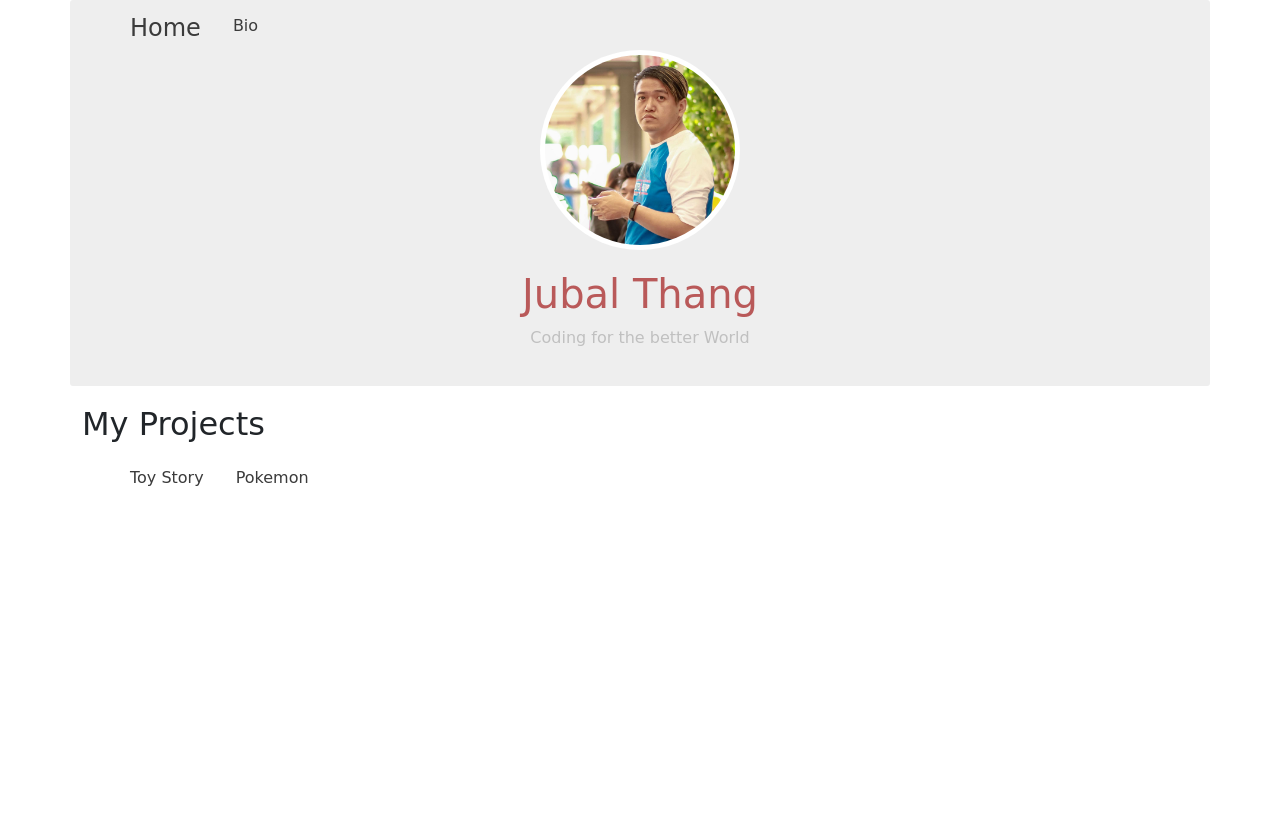
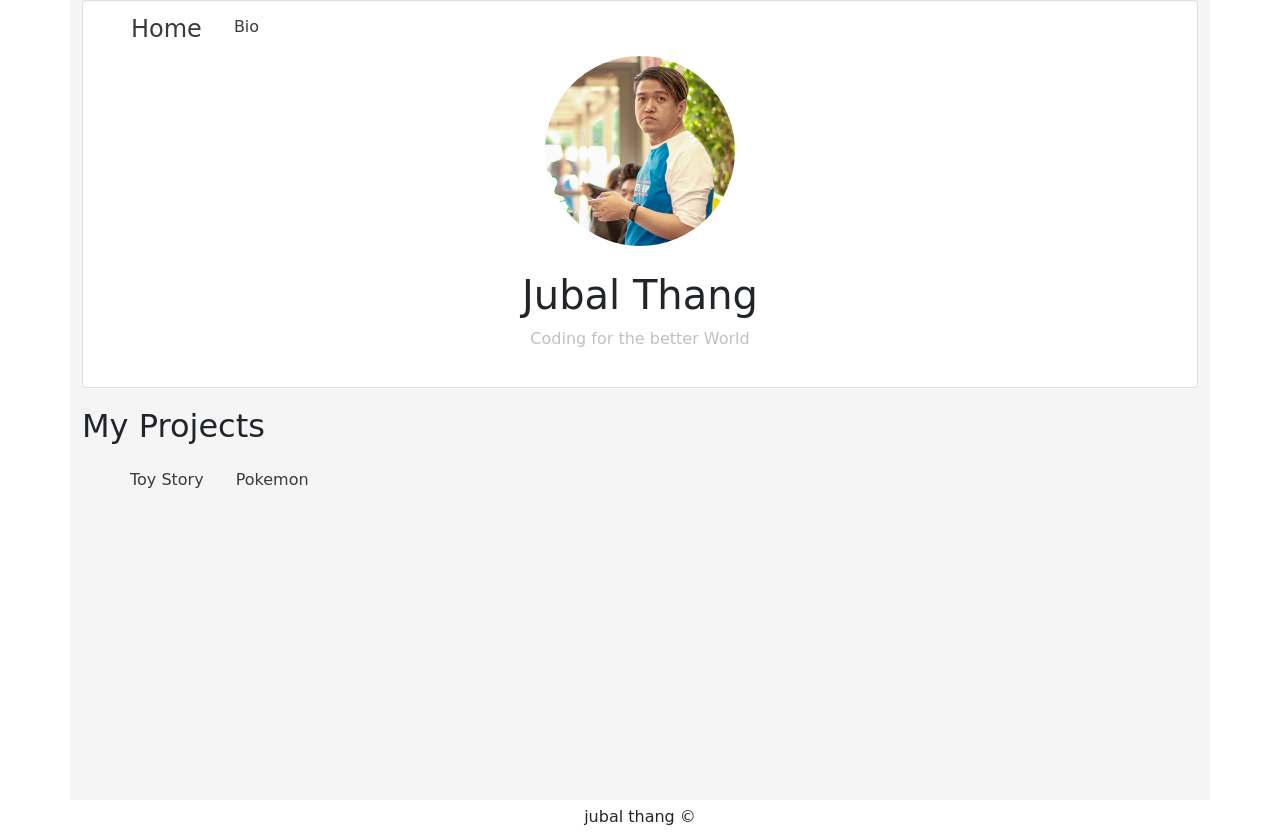
Before and after one commit to JubalThang/JubalThang, a plain HTML site: page index.html in a window 1280 px wide. Before the commit the page ends 800 px from the top, so only its background shows below. Drawn offline with nearby package versions, Linux system fonts and the light colour scheme.

Commit message:
update 2.0

```diff
--- a/index.html
+++ b/index.html
@@ -12,14 +12,14 @@
 </head>
 
 <body>
-
     <div class="container">
+        <div class="card">
             <div id="nav-bar">
                 <ul>
                     <li>
                         <h4><a href="#home">Home</a></h4>
                     </li>
-                <li><a href="#Bio">Bio</a></li>
+                    <li><a href="./bio.html">Bio</a></li>
                 </ul>
             </div>
             <div class="image_holder">
@@ -31,14 +31,17 @@
             </div>
         </div>
 
-    <div class="container projects-container">
+        <div class="projects-container">
             <h2>My Projects</h2>
+            </span>
             <ul>
                 <li><a href="https://github.com/JubalThang/phase-1-practice-toy-tale">Toy Story</a></li>
                 <li><a href="https://github.com/JubalThang/phase1-project1">Pokemon</a></li>
             </ul>
+        </div>
 
     </div>
+    <footer class="bottom center">jubal thang © </footer>
 </body>
 
 </html>
--- a/stylesheet.css
+++ b/stylesheet.css
@@ -2,16 +2,19 @@
     margin: 0;
     padding: 0;
 }
+
 @import url('https://fonts.googleapis.com/css2?family=Righteous&display=swap');
 body {
     font-family: 'Righteous', cursive;
 }
+
 .container {
     border-radius: 3px;
     position: relative;
-    width: 100%;
-    background-color:#eee;
+    height: 100vh;
+    background-color: rgb(245, 245, 245);
 }
+
 .image_holder {
     margin: auto;
     height: 200px;
@@ -19,11 +22,14 @@ body {
     border-radius: 100px;
     background-color: white;
 }
+
 .center {
     text-align: center;
-    color: rgb(185, 89, 89);
     padding: 20px;
+    width: 75%;
+    margin: auto;
 }
+
 img {
     width: 190px;
     height: 190px;
@@ -34,19 +40,22 @@ img {
     /* clip: rect(0px,700px,500px,200px); */
     /* margin-left: 2em; */
 }
+
 #nav-bar {
     height: 50px;
     /* background-color: #333; */
 }
+
 #nav-bar h5 {
     margin: auto;
     color: teal;
 }
 
 ul {
-   float: left;
-   list-style-type: none;
+    float: left;
+    list-style-type: none;
 }
+
 li a {
     display: block;
     padding: 8px;
@@ -54,29 +63,28 @@ li a {
     padding: 14px 16px;
     color: rgb(59, 59, 59);
 }
+
 li a:hover {
-   color: rgb(182, 182, 182);
+    color: rgb(182, 182, 182);
 }
+
 li {
     float: left;
 }
+
 .bottom {
-   height: 30px;
-   background-color: sienna;
+    padding: 5px;
+    min-height: 20px;
 }
+
 .colored-background {
     background-color: tomato;
-<<<<<<< HEAD
-=======
 }
 
 .projects-container {
-   background-color: white;
-   padding-top: 1.2rem;
->>>>>>> e3ff48395665ed7c0b8c7efee0a8535d1f7a7c56
+    padding-top: 1.2rem;
 }
 
-.projects-container {
-   background-color: white;
-   padding-top: 1.2rem;
+form button {
+    margin: 20px;
 }
```
Also changed, not shown: bio.html (added, +44 -0 lines). Lines whose indentation alone changed are shown as unchanged.
